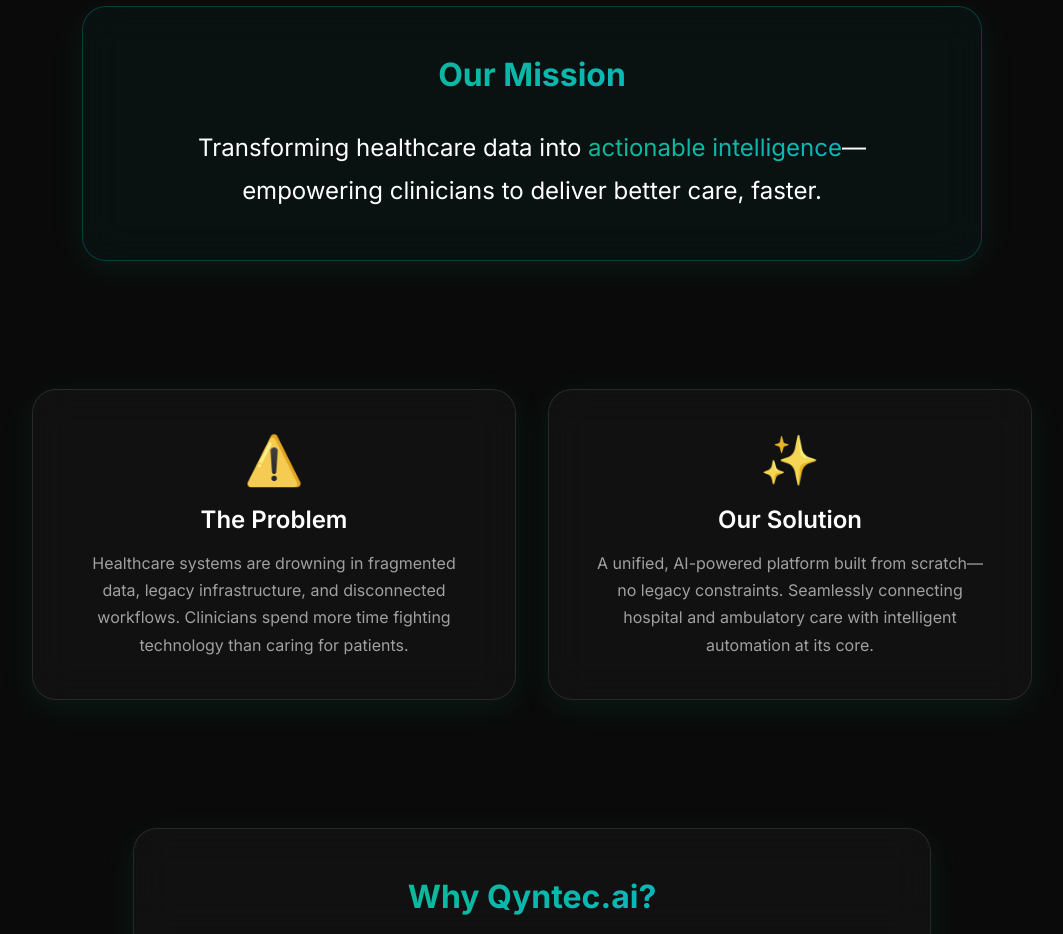
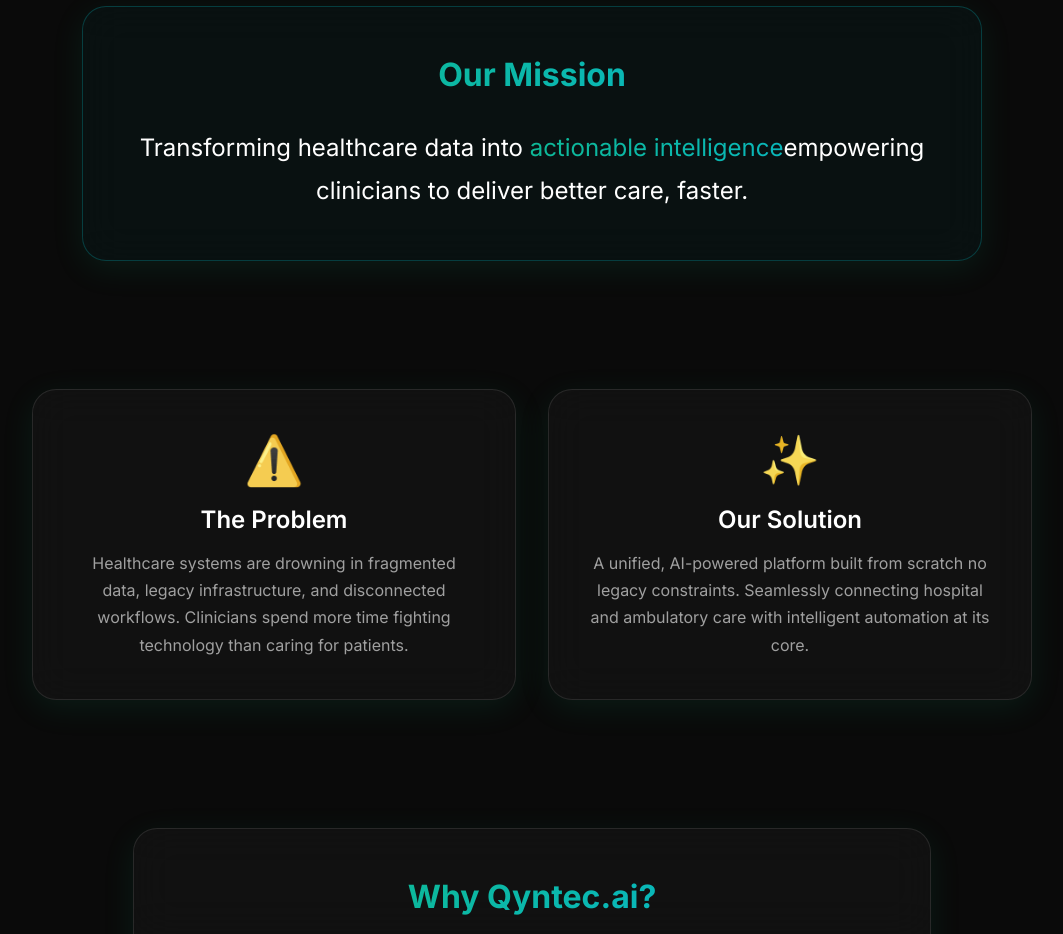
Before and after one commit to qyntec/qyntec.ai, a plain HTML site: page index.html in a window 1280 px wide. Shown: the part 1180-2114 px from the top of the page, without its empty margins (108-1171 px from the left). Drawn offline with nearby package versions, Linux system fonts and the light colour scheme.

Commit message:
fix: remove em dashes from mission and solution text

```diff
--- a/index.html
+++ b/index.html
@@ -118,7 +118,7 @@
             <div class="glass-card mission-card">
                 <h2 class="section-title">Our Mission</h2>
                 <p class="mission-text">
-                    Transforming healthcare data into <span class="gradient-text">actionable intelligence</span>—empowering
+                    Transforming healthcare data into <span class="gradient-text">actionable intelligence</span>empowering
                     clinicians to deliver better care, faster.
                 </p>
             </div>
@@ -137,7 +137,7 @@
                     <div class="card-icon">✨</div>
                     <h3 class="card-title">Our Solution</h3>
                     <p class="card-text">
-                        A unified, AI-powered platform built from scratch—no legacy constraints.
+                        A unified, AI-powered platform built from scratch no legacy constraints.
                         Seamlessly connecting hospital and ambulatory care with intelligent automation at its core.
                     </p>
                 </div>
```
